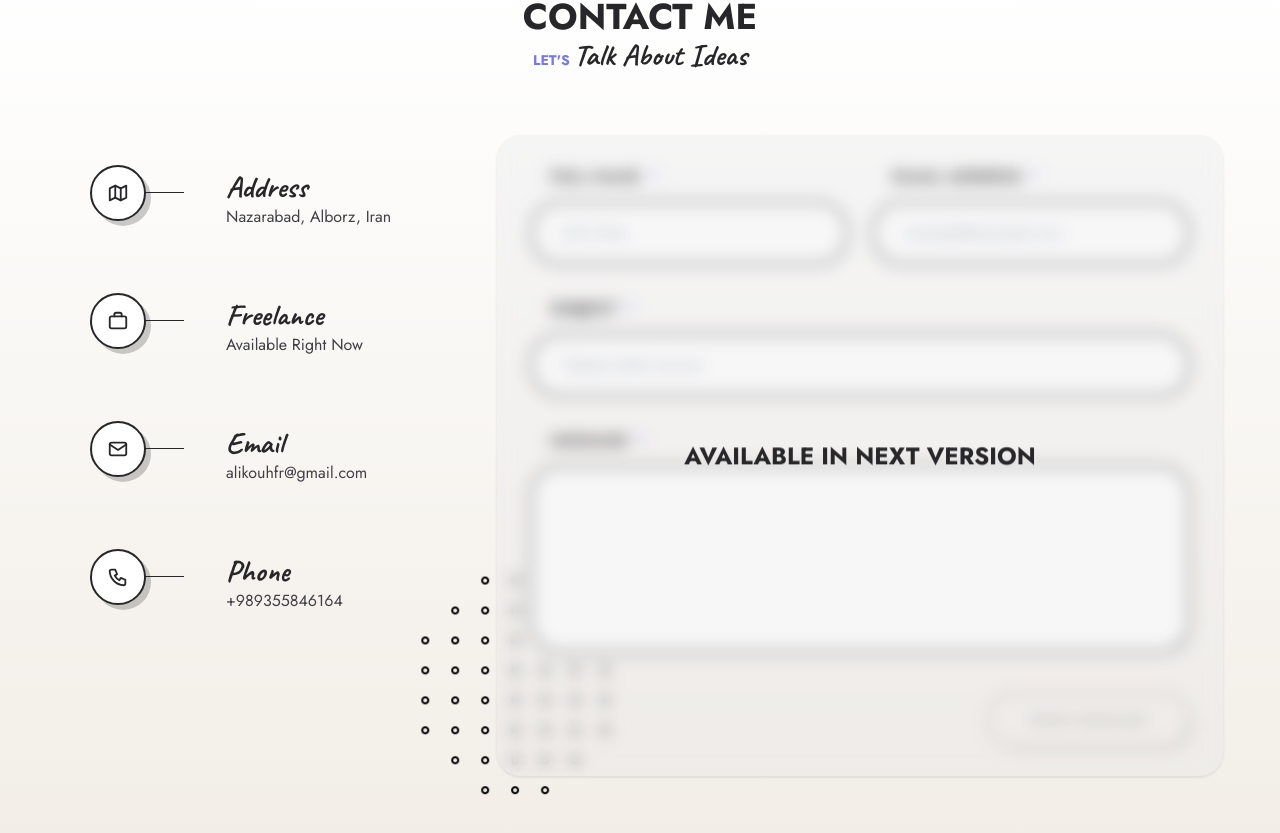
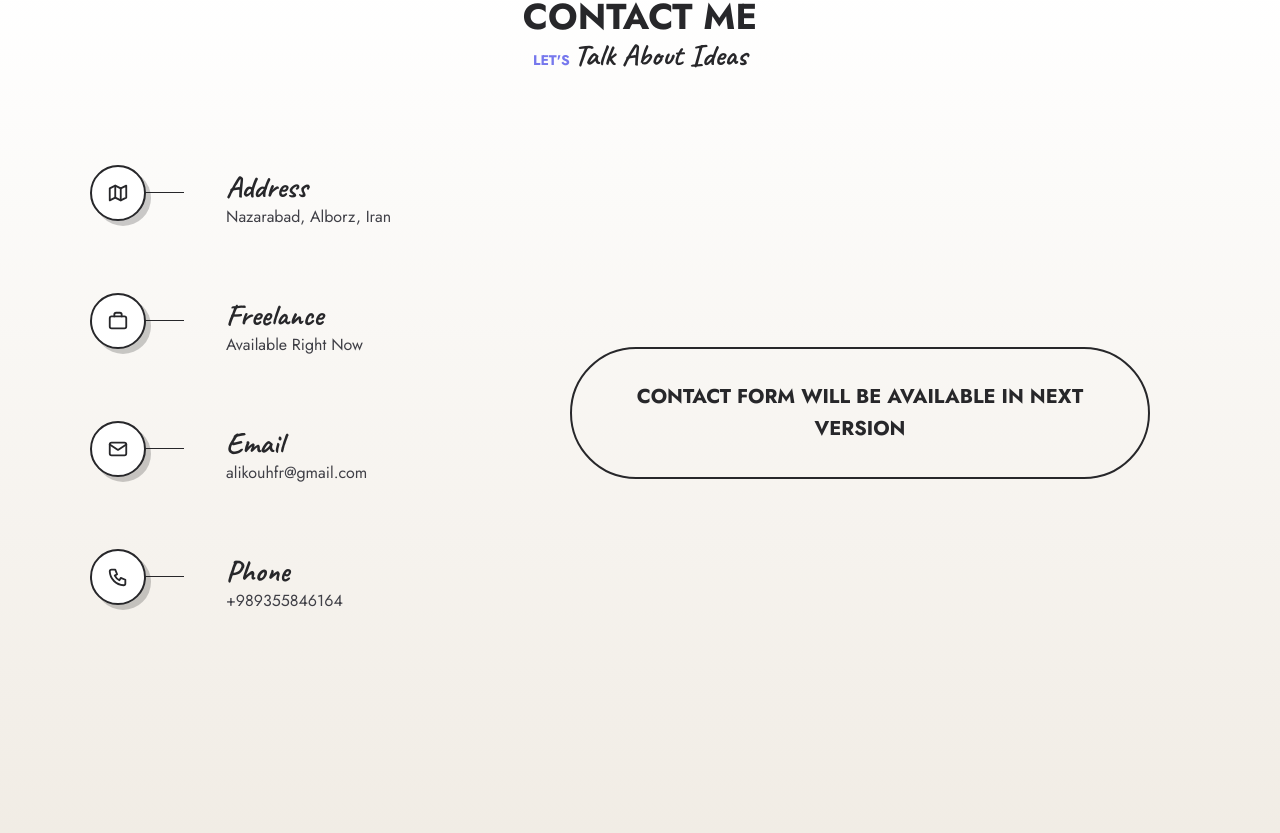
Before and after one commit to alikouhfar/portfolio, a Next.js app: page / in a window 1280 px wide. Shown: the part 7295-8128 px from the top of the page. Built offline with nearby package versions, Linux system fonts and the light colour scheme.

Commit message:
Update: Hid Contact Form

```diff
--- a/app/_components/Contact/Contact.tsx
+++ b/app/_components/Contact/Contact.tsx
@@ -46,167 +46,10 @@ const Contact: FC = () => {
             <ContactCard key={index} contact={data} />
           ))}
         </div>
-        <div className="w-full lg:w-3/5">
-          <Formik
-            initialValues={initialValues}
-            validate={(values) => {
-              const errors: IContactFormErrors = {};
-              if (!values.fullName) {
-                errors.fullName = "Full name cannot be empty";
-              }
-              if (!values.email) {
-                errors.email = "Email cannot be empty";
-              } else if (
-                !/^[A-Z0-9._%+-]+@[A-Z0-9.-]+\.[A-Z]{2,}$/i.test(values.email)
-              ) {
-                errors.email = "Invalid email address";
-              }
-              if (!values.subject) {
-                errors.subject = "Subject cannot be empty";
-              }
-              if (!values.message) {
-                errors.message = "Message cannot be empty";
-              }
-              return errors;
-            }}
-            onSubmit={(
-              values: IContactFormValues,
-              { setSubmitting, resetForm }: FormikHelpers<IContactFormValues>,
-            ) => {
-              setTimeout(() => {
-                alert(JSON.stringify(values));
-                setSubmitting(false);
-                resetForm();
-              }, 4000);
-            }}
-          >
-            {({
-              values,
-              errors,
-              touched,
-              isSubmitting,
-              handleSubmit,
-              handleChange,
-              handleBlur,
-            }) => (
-              <form
-                onSubmit={handleSubmit}
-                className="relative grid grid-cols-2 gap-6 gap-y-8 text-zinc-800 transition-all duration-700 dark:text-zinc-100"
-              >
-                <div className="col-span-2 sm:col-span-1">
-                  <label
-                    htmlFor="full-name"
-                    className="mb-3 block cursor-pointer pl-5 font-bold uppercase"
-                  >
-                    Full name
-                    <b className="text-primary-violet ml-2 font-semibold">*</b>
-                  </label>
-                  <input
-                    type="text"
-                    id="full-name"
-                    name="fullName"
-                    placeholder="John Doe"
-                    value={values.fullName}
-                    onChange={handleChange}
-                    onBlur={handleBlur}
-                    className="relative h-16 w-full rounded-[30px] border-2 border-zinc-800 bg-white px-8 text-base font-normal text-zinc-800 transition duration-500 dark:border-zinc-400 dark:bg-card-dark"
-                  />
-                  {errors.fullName && touched.fullName && (
-                    <div className="pl-5 pt-2 text-xs font-semibold uppercase text-red-700">
-                      {errors.fullName}
-                    </div>
-                  )}
-                </div>
-                <div className="col-span-2 sm:col-span-1">
-                  <label
-                    htmlFor="email"
-                    className="mb-3 block cursor-pointer pl-5 font-bold uppercase"
-                  >
-                    Email address
-                    <b className="text-primary-violet ml-2 font-semibold">*</b>
-                  </label>
-                  <input
-                    type="email"
-                    id="email"
-                    name="email"
-                    placeholder="example@example.com"
-                    value={values.email}
-                    onChange={handleChange}
-                    onBlur={handleBlur}
-                    className="relative h-16 w-full rounded-[30px] border-2 border-zinc-800 bg-white px-8 text-base font-normal text-zinc-800 transition duration-500 dark:border-zinc-400 dark:bg-card-dark"
-                  />
-                  {errors.email && touched.email && (
-                    <div className="pl-5 pt-2 text-xs font-semibold uppercase text-red-700">
-                      {errors.email}
-                    </div>
-                  )}
-                </div>
-                <div className="col-span-2">
-                  <label
-                    htmlFor="subject"
-                    className="mb-3 block cursor-pointer pl-5 font-bold uppercase"
-                  >
-                    Subject
-                    <b className="text-primary-violet ml-2 font-semibold">*</b>
-                  </label>
-                  <input
-                    type="text"
-                    id="subject"
-                    name="subject"
-                    placeholder="Deploy latest version"
-                    value={values.subject}
-                    onChange={handleChange}
-                    onBlur={handleBlur}
-                    className="relative h-16 w-full rounded-[30px] border-2 border-zinc-800 bg-white px-8 text-base font-normal text-zinc-800 transition duration-500 dark:border-zinc-400 dark:bg-card-dark"
-                  />
-                  {errors.subject && touched.subject && (
-                    <div className="pl-5 pt-2 text-xs font-semibold uppercase text-red-700">
-                      {errors.subject}
-                    </div>
-                  )}
-                </div>
-                <div className="relative col-span-2">
-                  <label
-                    htmlFor="message"
-                    className="mb-3 block cursor-pointer pl-5 font-bold uppercase"
-                  >
-                    Message
-                    <b className="text-primary-violet ml-2 font-semibold">*</b>
-                  </label>
-                  <textarea
-                    id="message"
-                    name="message"
-                    rows={5}
-                    value={values.message}
-                    onChange={handleChange}
-                    onBlur={handleBlur}
-                    className="relative z-10 w-full rounded-[30px] border-2 border-zinc-800 bg-white p-8 text-base font-normal text-zinc-800 transition duration-500 dark:border-zinc-400 dark:bg-card-dark"
-                  />
-                  <div className="absolute bottom-[14px] h-20 w-20 md:-bottom-[145px] md:-left-[135px] md:h-60 md:w-60">
-                    <Image
-                      fill
-                      src={dots}
-                      alt="Dots Element"
-                      className="transition duration-700 dark:opacity-60 dark:invert"
-                    />
-                  </div>
-                  {errors.message && touched.message && (
-                    <div className="pl-5 pt-2 text-xs font-semibold uppercase text-red-700">
-                      {errors.message}
-                    </div>
-                  )}
-                </div>
-                <div className="col-span-2 ml-auto">
-                  <ButtonPrimary type="submit" text="Send Message" disabled />
-                </div>
-                <div className="absolute left-1/2 top-1/2 z-20 flex h-[115%] w-[115%] -translate-x-1/2 -translate-y-1/2 items-center justify-center rounded-3xl bg-zinc-200/30 p-8 shadow backdrop-blur xl:h-[110%] xl:w-[110%]">
-                  <h2 className="text-center text-2xl font-bold uppercase">
-                    Available in next version
-                  </h2>
-                </div>
-              </form>
-            )}
-          </Formik>
+        <div className="flex h-full w-full items-center justify-center p-10 lg:w-3/5">
+          <h2 className="rounded-full border-2 border-zinc-800 p-8 text-center text-xl font-bold uppercase leading-8">
+            Contact form will be available in next version
+          </h2>
         </div>
       </div>
       <VerticalLine
```
